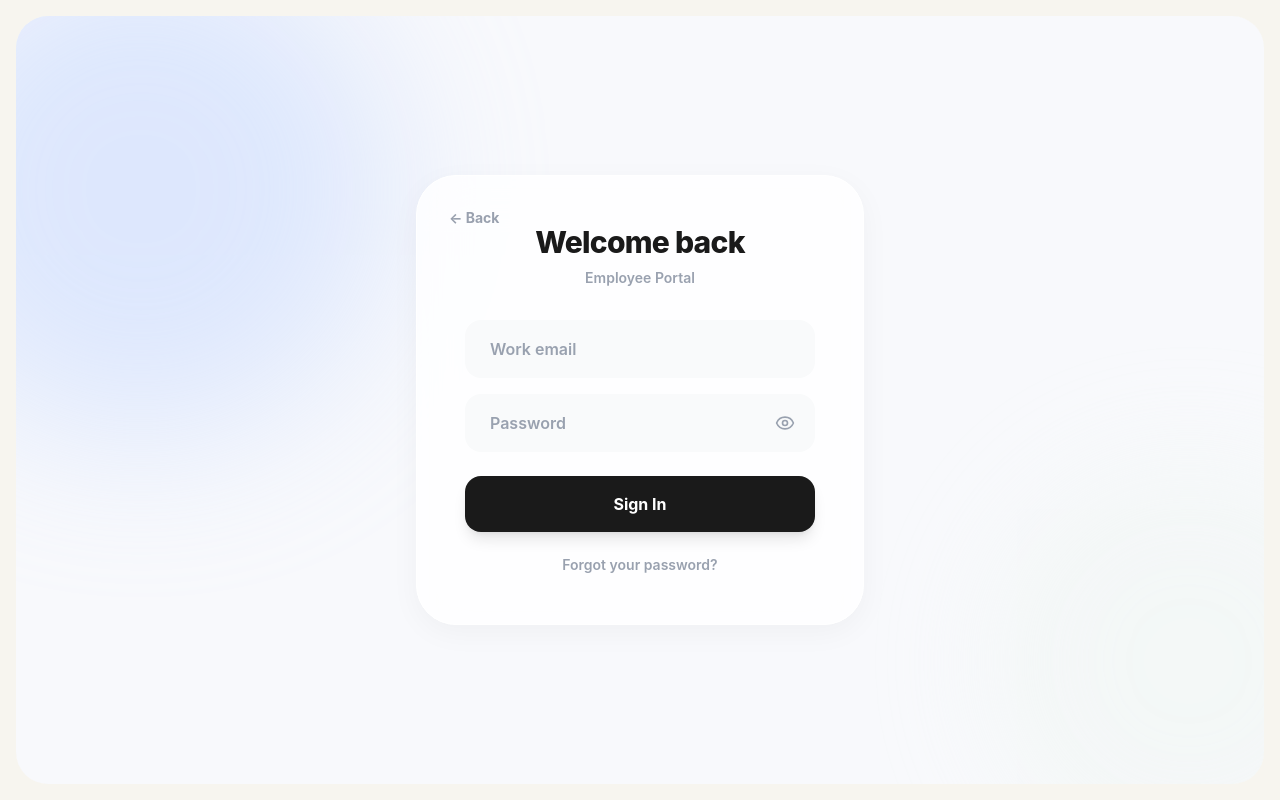
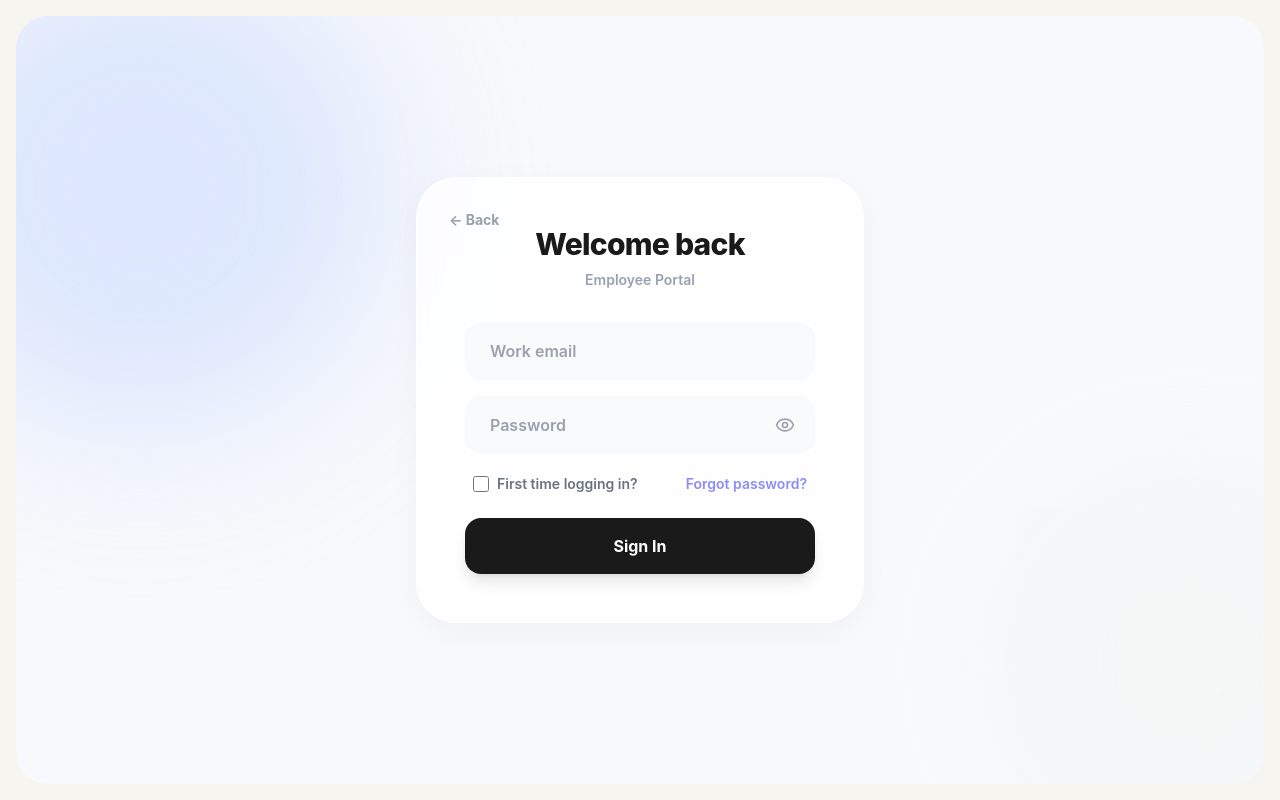
Before and after one commit to bubblegunm1111/WD_1_EmployeeManagementSystemSYS_BYTE, a React app in the folder frontend/: page /login in a window 1280 px wide. Built offline with nearby package versions, Linux system fonts and the light colour scheme; no server answers; the HTML template or start-up script is replaced by a standard one.

Commit message:
Add 'First time logging in?' checkbox toggle for employee login

```diff
--- a/frontend/src/components/Login.jsx
+++ b/frontend/src/components/Login.jsx
@@ -23,6 +23,8 @@ function Login() {
   const navigate = useNavigate();
   const location = useLocation();
   const role = location.state?.role || 'employee';
+
+  const [isFirstTime, setIsFirstTime] = useState(false);
 
   // Force login view for employees
   if (role === 'employee' && !isLogin) {
@@ -140,7 +142,7 @@ function Login() {
             <input
               type={showPassword ? "text" : "password"}
               required
-              placeholder="Password"
+              placeholder={role === 'employee' && isFirstTime ? 'Temporary password' : 'Password'}
               value={password}
               onChange={e => setPassword(e.target.value)}
               className="w-full px-6 py-4 rounded-2xl bg-gray-50 border border-transparent focus:outline-none focus:ring-2 focus:ring-[#8b8cf8] focus:bg-white placeholder-gray-400 font-semibold transition"
@@ -158,6 +160,23 @@ function Login() {
             </button>
           </div>
 
+          {role === 'employee' && (
+            <div className="flex items-center justify-between mt-1 px-2">
+              <label className="flex items-center gap-2 cursor-pointer text-sm font-semibold text-gray-500 hover:text-gray-700 transition">
+                <input
+                  type="checkbox"
+                  checked={isFirstTime}
+                  onChange={(e) => setIsFirstTime(e.target.checked)}
+                  className="w-4 h-4 rounded text-[#8b8cf8] focus:ring-[#8b8cf8] border-gray-300"
+                />
+                First time logging in?
+              </label>
+              <button type="button" className="text-sm font-semibold text-[#8b8cf8] hover:text-[#7778f2] transition">
+                Forgot password?
+              </button>
+            </div>
+          )}
+
           <button
             type="submit"
             className="w-full mt-2 bg-[#1a1a1a] text-white font-bold py-4 rounded-2xl hover:bg-gray-800 transition shadow-lg transform hover:-translate-y-0.5 cursor-pointer text-base"
@@ -165,7 +184,7 @@ function Login() {
             {isLogin ? 'Sign In' : 'Sign Up'}
           </button>
 
-          {role === 'employee' && (
+          {role === 'admin' && (
             <div className="text-center mt-1">
               <button type="button" className="text-sm font-semibold text-gray-400 hover:text-[#8b8cf8] transition">
                 Forgot your password?
```
